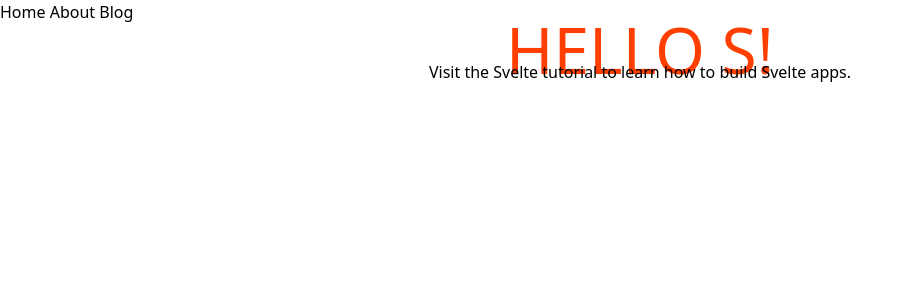
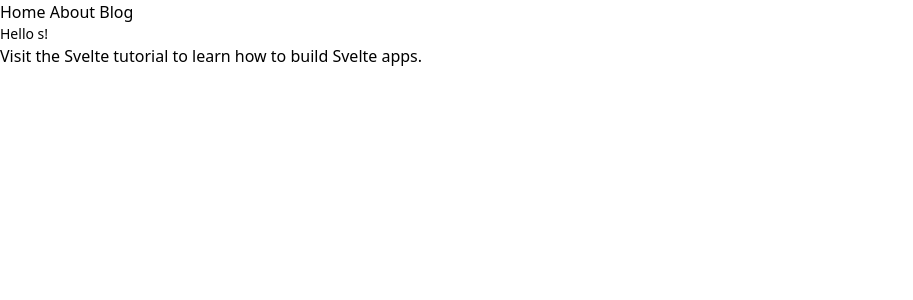
Before and after one commit to IngBombita/pinponelo, a Svelte app: page / in a window 1280 px wide. Shown: the top 300 px of the page, without its empty margins (0-913 px from the left). Built offline with nearby package versions, Linux system fonts and the light colour scheme; the HTML template or start-up script is replaced by a standard one.

Commit message:
Add postcss config file

```diff
--- a/frontend/src/pages/Positions.svelte
+++ b/frontend/src/pages/Positions.svelte
@@ -5,25 +5,3 @@
     <h1 class="text-sm">Hello s!</h1>
     <p>Visit the <a href="https://svelte.dev/tutorial">Svelte tutorial</a> to learn how to build Svelte apps.</p>
 </main>
-
-<style>
-    main {
-        text-align: center;
-        padding: 1em;
-        max-width: 240px;
-        margin: 0 auto;
-    }
-
-    h1 {
-        color: #ff3e00;
-        text-transform: uppercase;
-        font-size: 4em;
-        font-weight: 100;
-    }
-
-    @media (min-width: 640px) {
-        main {
-            max-width: none;
-        }
-    }
-</style>
--- a/package.json
+++ b/package.json
@@ -8,6 +8,7 @@
     "start": "sirv frontend/public --single"
   },
   "devDependencies": {
+    "@fullhuman/postcss-purgecss": "^4.0.2",
     "@rollup/plugin-commonjs": "^17.0.0",
     "@rollup/plugin-node-resolve": "^11.0.0",
     "autoprefixer": "^10.2.5",
--- /dev/null
+++ b/postcss.config.js
@@ -0,0 +1,12 @@
+const purgecss = require('@fullhuman/postcss-purgecss')({
+    content: ['./frontend/src/**/*.svelte', './frontend/src/**/*.html'],
+    whitelistPatterns: [/svelte-/],
+    defaultExtractor: (content) => content.match(/[A-Za-z0-9-_:/]+/g) || []
+})
+
+module.exports = {
+    plugins: [
+        require('tailwindcss'),
+        ...(!process.env.ROLLUP_WATCH ? [purgecss] : [])
+    ]
+}
```
Also changed, not shown: 1 other file (tests, documents, lock files or other folders).
